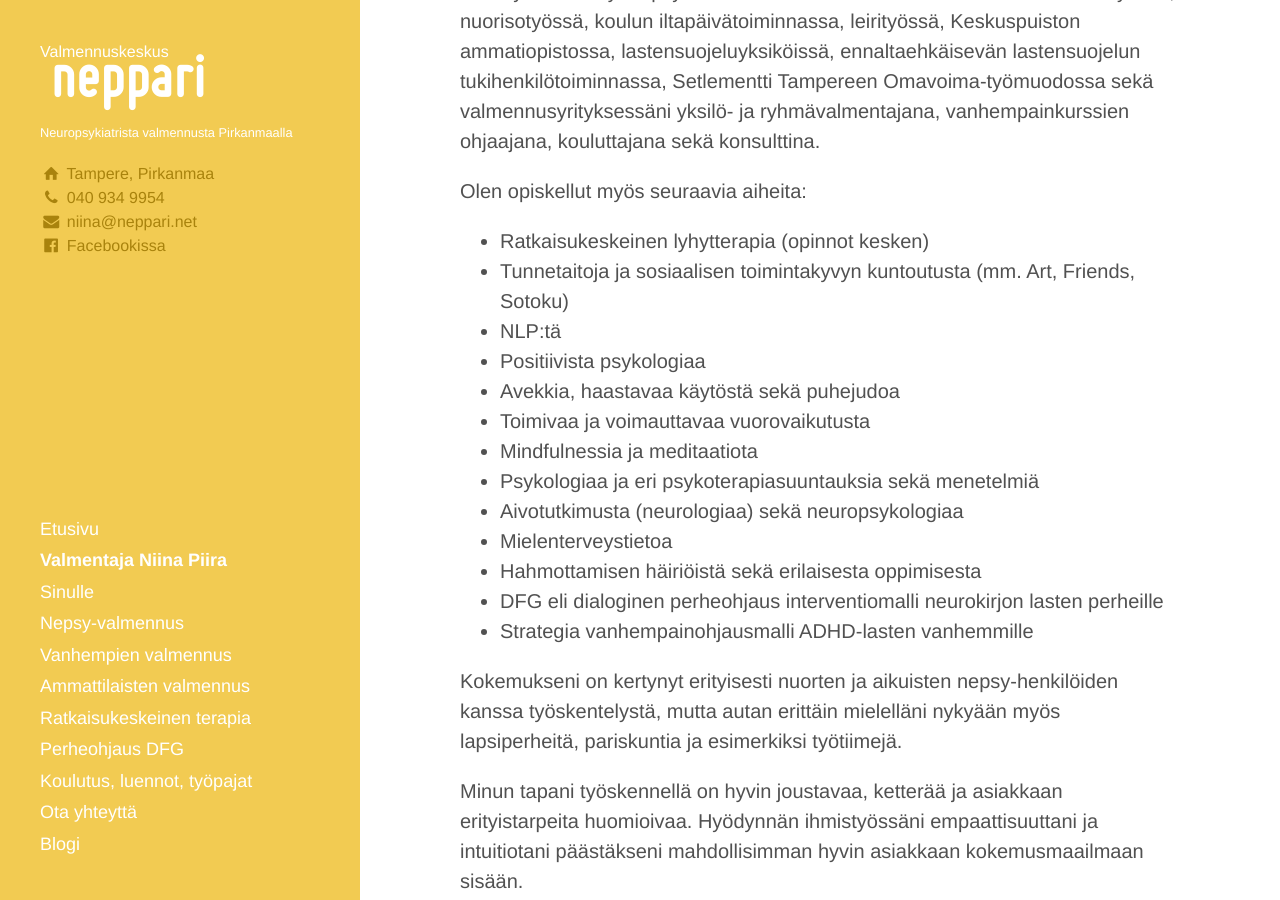
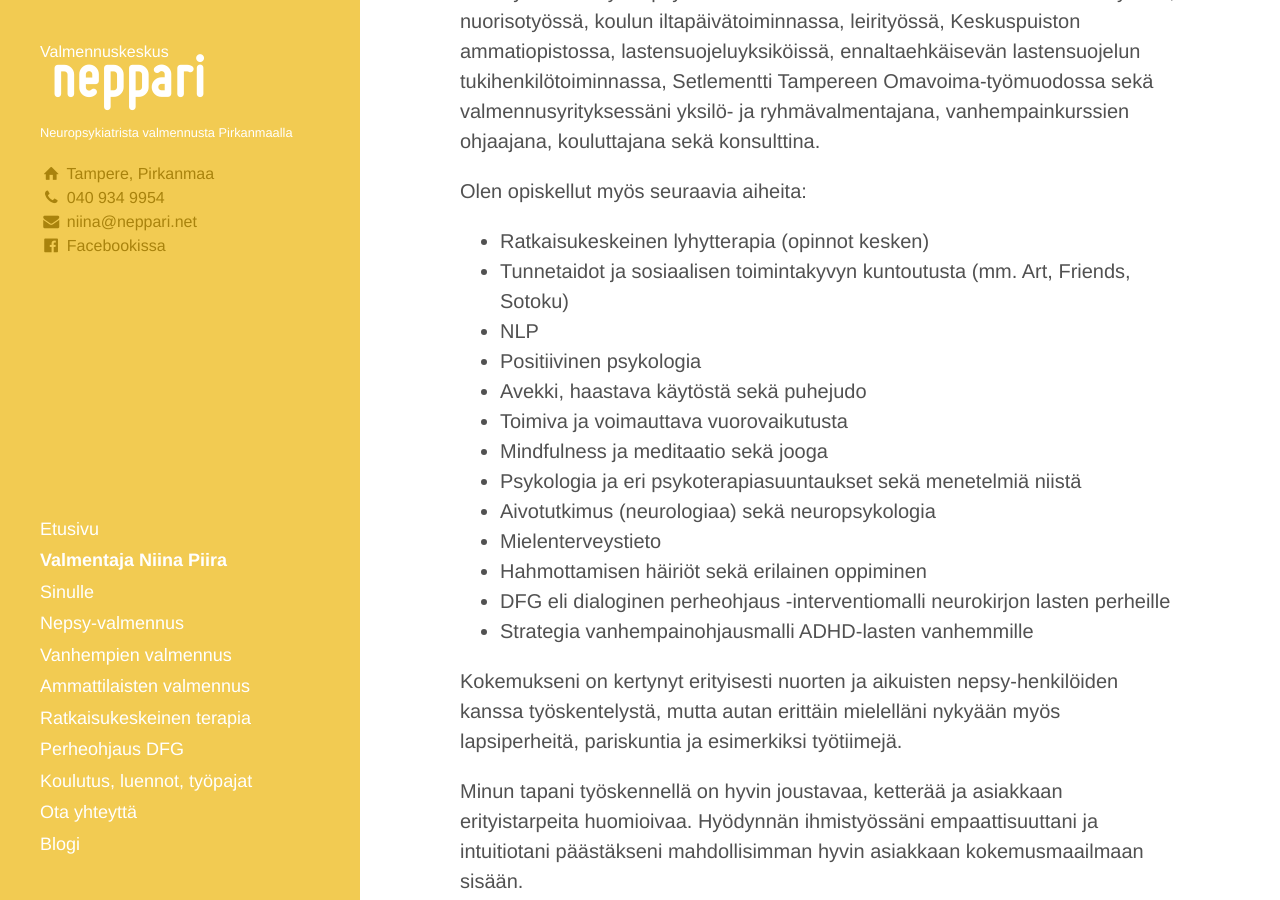
Before and after one commit to niinapiira/neppari.net, a Jekyll site: the page built from niina.md, in a window 1280 px wide and 900 px high, scrolled down 555 px. Built offline with Jekyll 4.4.1, drawn with Linux system fonts in a browser that asks for light colours.

Commit message:
Update niina.md

```diff
--- a/niina.md
+++ b/niina.md
@@ -18,17 +18,17 @@ Olen työskennellyt nepsy-henkilöiden kanssa 15-vuotta mm. koulunuorisotyössä
 
 Olen opiskellut myös seuraavia aiheita:
 - Ratkaisukeskeinen lyhytterapia (opinnot kesken)
-- Tunnetaitoja ja sosiaalisen toimintakyvyn kuntoutusta (mm. Art, Friends, Sotoku)
-- NLP:tä
-- Positiivista psykologiaa
-- Avekkia, haastavaa käytöstä sekä puhejudoa
-- Toimivaa ja voimauttavaa vuorovaikutusta
-- Mindfulnessia ja meditaatiota
-- Psykologiaa ja eri psykoterapiasuuntauksia sekä menetelmiä
-- Aivotutkimusta (neurologiaa) sekä neuropsykologiaa
-- Mielenterveystietoa
-- Hahmottamisen häiriöistä sekä erilaisesta oppimisesta
-- DFG eli dialoginen perheohjaus interventiomalli neurokirjon lasten perheille
+- Tunnetaidot ja sosiaalisen toimintakyvyn kuntoutusta (mm. Art, Friends, Sotoku)
+- NLP
+- Positiivinen psykologia
+- Avekki, haastava käytöstä sekä puhejudo
+- Toimiva ja voimauttava vuorovaikutusta
+- Mindfulness ja meditaatio sekä jooga
+- Psykologia ja eri psykoterapiasuuntaukset sekä menetelmiä niistä
+- Aivotutkimus (neurologiaa) sekä neuropsykologia
+- Mielenterveystieto
+- Hahmottamisen häiriöt sekä erilainen oppiminen
+- DFG eli dialoginen perheohjaus -interventiomalli neurokirjon lasten perheille
 - Strategia vanhempainohjausmalli ADHD-lasten vanhemmille
 
 Kokemukseni on kertynyt erityisesti nuorten ja aikuisten nepsy-henkilöiden kanssa työskentelystä, mutta autan erittäin mielelläni nykyään myös lapsiperheitä, pariskuntia ja esimerkiksi työtiimejä.
```
